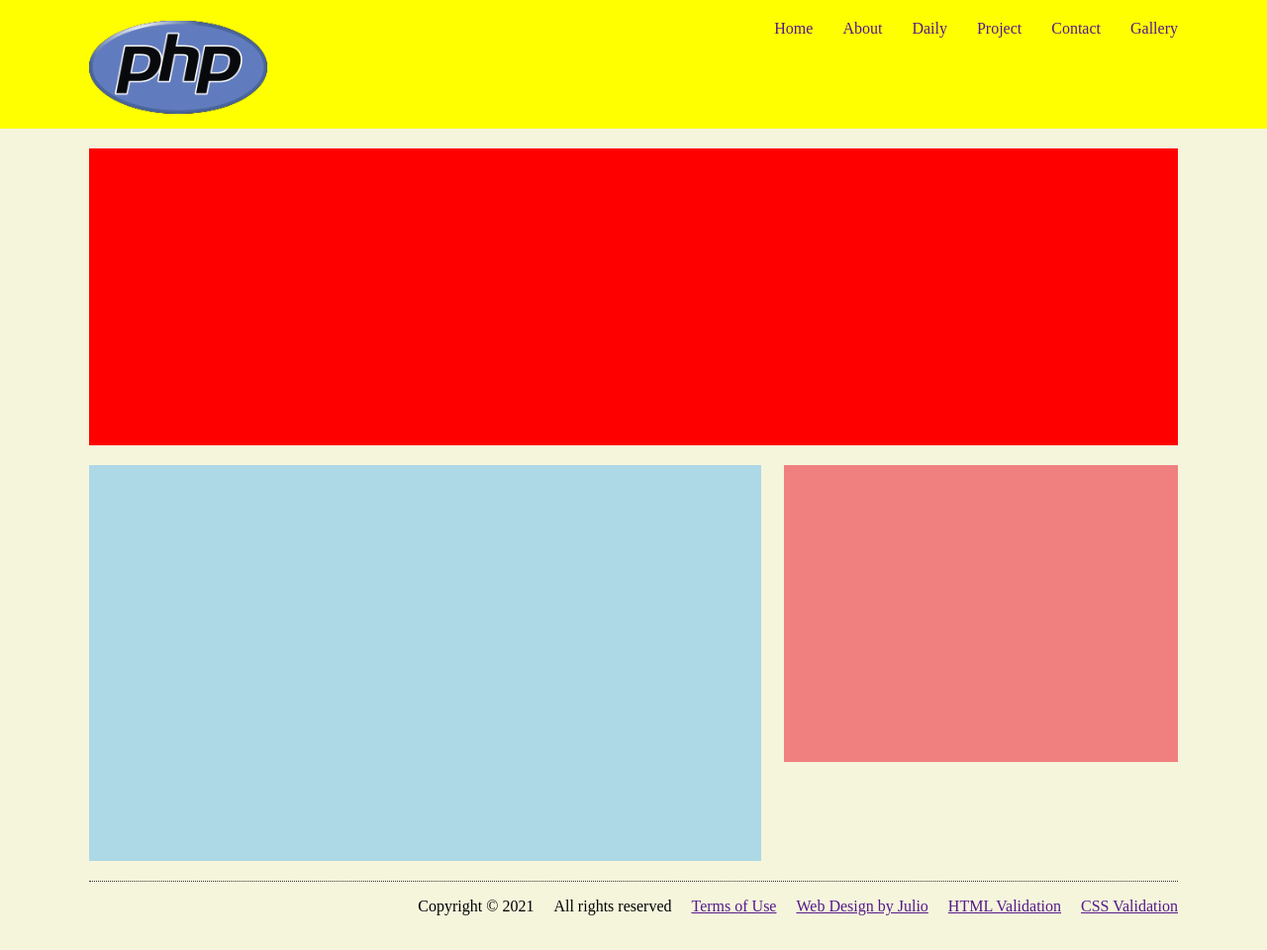
After one commit to j-ramos-css/it261, a PHP site: page /website/index.html in a window 1280 px wide. The commit adds this page. Shown: the whole page at 99% size. Run offline with PHP 8.4, Linux system fonts and the light colour scheme.

Commit message:
update on index websites

```diff
--- a/website/calculator.php
+++ b/website/calculator.php
@@ -4,7 +4,7 @@
 <head>
     <meta charset="utf-8">
     <title></title>
-    <link href="styles/styles.css" rel="stylesheet">
+    <link href="styles/calc-styles.css" rel="stylesheet">
 </head>
 
 <body>
--- /dev/null
+++ b/website/index.html
@@ -0,0 +1,67 @@
+<!doctype html>
+<html lang="en">
+
+<head>
+    <meta charset="UTF-8">
+    <meta name="viewport" content="width=device=width, initial-scale=1.0">
+    <title>Homepage of our website</title>
+    <link href="styles/styles.css" type="text/css" rel="stylesheet">
+</head>
+
+<body>
+    <header>
+
+        <div class="header-inner">
+            <a href="index.html">
+                <img id="logo" src="images/logo.png" alt="logo">
+            </a>
+
+            <nav>
+                <ul>
+                    <li><a href="">Home</a></li>
+                    <li><a href="">About</a></li>
+                    <li><a href="">Daily</a></li>
+                    <li><a href="">Project</a></li>
+                    <li><a href="">Contact</a></li>
+                    <li><a href="">Gallery</a></li>
+                </ul>
+            </nav>
+        </div> <!-- Close header inner -->
+    </header>
+    <div id="wrapper">
+
+
+
+        <div id="hero">
+
+        </div>
+        <!--end hero-->
+
+        <main>
+
+        </main>
+
+        <aside>
+
+        </aside>
+
+        <footer>
+            <ul>
+                <li>Copyright &copy; 2021</li>
+                <li>All rights reserved</li>
+                <li><a href="">Terms of Use</li>
+                <li><a href="">Web Design by Julio</li>
+                <li><a href="">HTML Validation</li>
+                <li><a href="">CSS Validation</li>
+
+
+            </ul>
+        </footer>
+
+
+    </div>
+    <!--end wrapper-->
+
+</body>
+
+</html>
--- a/website/styles/styles.css
+++ b/website/styles/styles.css
@@ -1,3 +1,5 @@
+/* Styles for main website in IT261 */
+
 * {
     padding: 0;
     margin: 0;
@@ -8,58 +10,81 @@ body {
     background: beige;
 }
 
-form {
-    width: 400px;
-    margin: 30px auto;
+header {
+    overflow: hidden;
+    background: yellow;
 }
 
-label {
-    display: block;
-    margin-bottom: 5px;
+.header-inner {
+    max-width: 1100px;
+    margin: 20px auto;
 }
 
-fieldset {
-    padding: 8px;
-    border: 1px solid red;
+#logo {
+    float: left;
+    width: 180px;
+    margin-bottom: 15px;
 }
 
-.box {
-    width: 400px;
-    margin: 10px auto;
-    border: 2px solid green;
-    padding: 8px;
+nav {
+    height: 50px;
+    float: right;
 }
 
-input {
-    margin-bottom: 10px;
+nav ul {
+    float: right;
 }
 
-input[type=radio] {
-    margin-right: 5px;
+nav li {
+    float: left;
+    list-style-type: none;
+    margin-left: 30px;
 }
 
-form ul {
-    margin-left: 10px;
-    margin-bottom: 10px;
-    list-style-type: none;
+nav a {
+    text-decoration: none;
 }
 
-.error {
-    display: block;
-    color: red;
-    text-align: center;
-    font-size: 1.4em;
+#wrapper {
+    max-width: 1100px;
+    margin: 20px auto;
 }
 
-select {
-    display: block;
-    margin-bottom: 10px;
+#hero {
+    height: 300px;
+    background: red;
+    margin-bottom: 20px;
 }
 
-.results {
-    width: 400px;
-    margin: 30px auto;
-    padding: 8px;
-    border: 1px solid red;
+/* Based on 940px grid */
+main {
+    width: 61.7%;
+    height: 400px;
+    background: lightblue;
+    float: left;
+    margin-bottom: 20px;
+}
+
+aside {
+    width: 36.17%;
+    float: right;
+    height: 300px;
+    background: lightcoral;
+}
+
+footer {
+    height: 50px;
+    line-height: 50px;
+    border-top: 1px dotted #333;
+    clear: both;
+}
+
+footer ul {
+    float: right;
+}
+
+footer li {
+    float: left;
     list-style-type: none;
+    margin-left: 20px;
 }
--- a/weeks/week8/people.php
+++ b/weeks/week8/people.php
@@ -25,7 +25,7 @@ $result = mysqli_query($iConn, $sql) or die(myError(__FILE__,__LINE__,mysqli_err
 
 if(mysqli_num_rows($result) > 0 ) {
     // now time for the while loop - while loop will return array
-    while($row = mysqli_retch_assoc($result)) {
+    while($row = mysqli_fetch_assoc($result)) {
         echo '<p>For more information about '.$row['first_name'].', please click <a href="people-view.php?id='.$row['people_id'].'">here.</a></p>';
         echo '<ul>';
         echo '<li>'.$row['first_name'].'</li>';
```
Also changed, not shown: website/styles/calc-styles.css (added, +65 -0 lines), website/images/logo.png (added), 2 other files.
